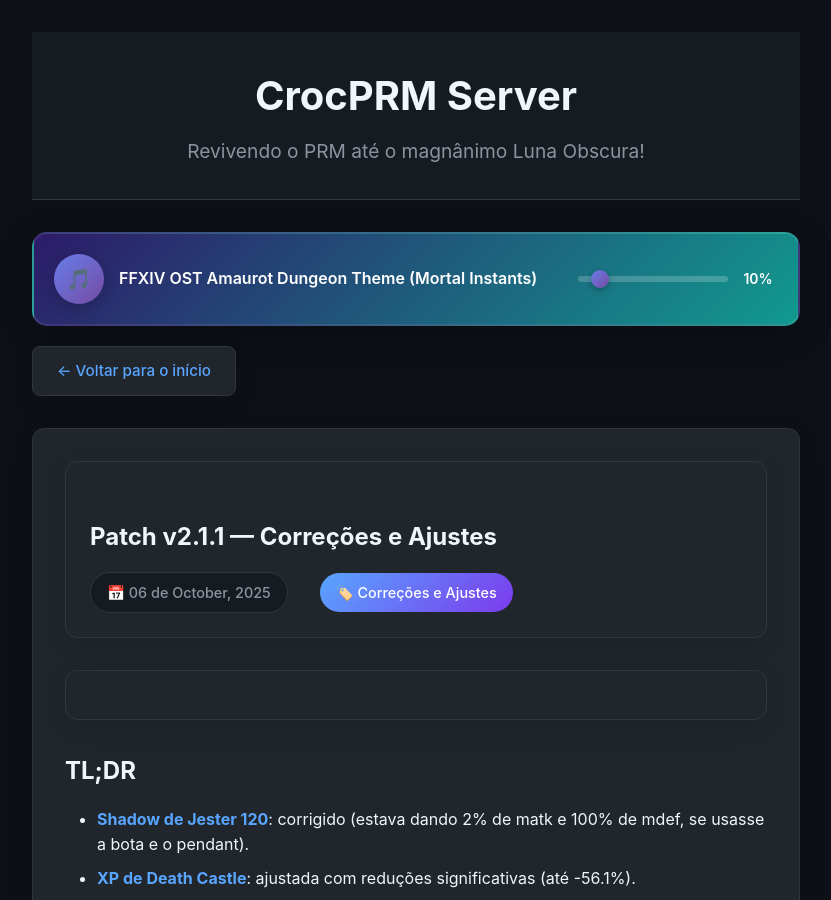
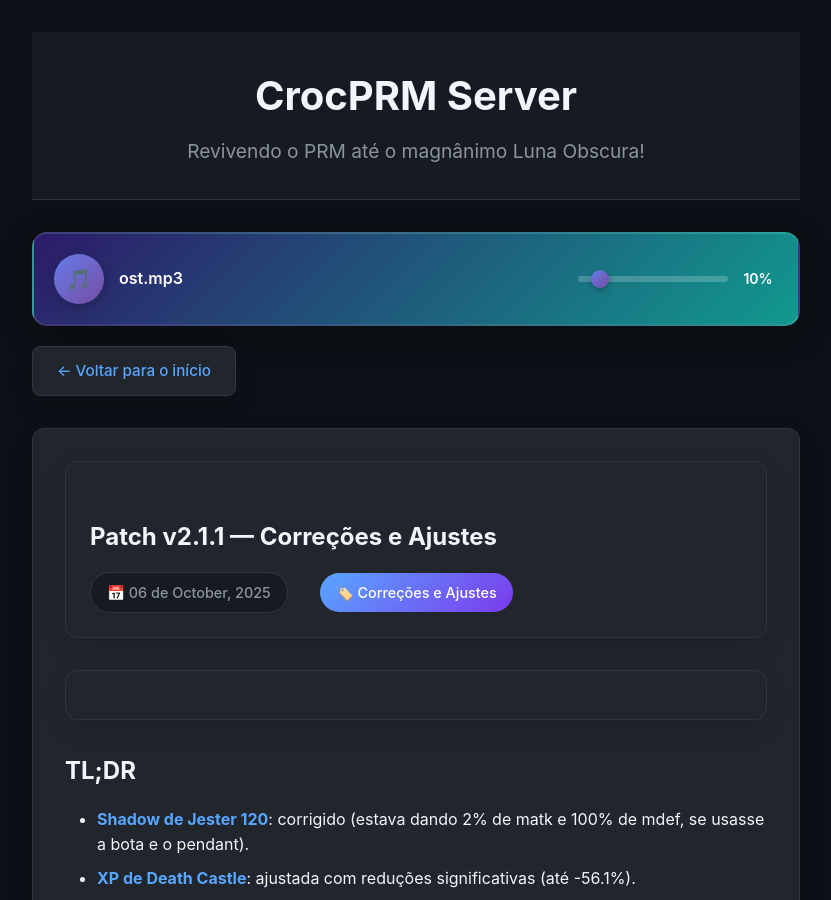
Before and after one commit to Concs93/CrocPRMsite, a Jekyll site: the page built from _posts/2025-10-06-v2-1-1.md, in a window 1280 px wide and 900 px high. Shown: the whole window, without its empty margins (224-1055 px from the left). Built offline with Jekyll 4.4.1, drawn with Linux system fonts in a browser that asks for light colours; some of the changed lines change nothing that is shown.

Commit message:
Update post.html

```diff
--- a/_layouts/post.html
+++ b/_layouts/post.html
@@ -10,14 +10,14 @@
     <div class="music-controls">
         <button id="playPauseBtn" class="music-btn">🎵</button>
         <div class="music-info">
-            <span id="musicTitle">FFXIV OST Amaurot Dungeon Theme (Mortal Instants)</span>
+            <span id="musicTitle">ost.mp3</span>
         </div>
         <div class="volume-control">
             <input type="range" id="volumeSlider" min="0" max="100" value="10">
             <span id="volumeDisplay">10%</span>
         </div>
     </div>
-</div>
+    </div>
 
 <div class="back-button-container">
     <a href="/CrocPRMsite/" class="back-button">
@@ -40,22 +40,69 @@
 </article>
 
 <script>
-// Music Player Controls
+// Music Player Controls (no cross-page sync, dynamic playlist)
 document.addEventListener('DOMContentLoaded', function() {
     const audio = document.getElementById('backgroundMusic');
     const playPauseBtn = document.getElementById('playPauseBtn');
     const volumeSlider = document.getElementById('volumeSlider');
     const volumeDisplay = document.getElementById('volumeDisplay');
+    const musicTitle = document.getElementById('musicTitle');
 
-    // Load saved state from localStorage
-    const savedVolume = localStorage.getItem('musicVolume');
-    const savedPlaying = localStorage.getItem('musicPlaying');
+    // Build playlist from Jekyll static files under assets/music
+    let playlist = [
+        {% assign tracks = site.static_files | where_exp: "f", "f.path contains '/assets/music/'" %}
+        {% for f in tracks %}
+            {% if f.extname == '.mp3' or f.extname == '.ogg' or f.extname == '.wav' %}
+            { title: '{{ f.name }}', src: '{{ f.path | prepend: site.baseurl }}' }{% if forloop.last == false %},{% endif %}
+            {% endif %}
+        {% endfor %}
+    ].filter(Boolean);
+    // Fallback: if Liquid didn't populate, build from current <source>
+    if (!playlist.length) {
+        const currentSourceEl = audio.querySelector('source');
+        if (currentSourceEl && currentSourceEl.getAttribute('src')) {
+            const url = currentSourceEl.getAttribute('src');
+            const fileName = url.split('/').pop() || 'music';
+            playlist = [{ title: fileName, src: url }];
+        }
+    }
 
-    // Set initial volume from saved state or default
-    const initialVolume = savedVolume ? parseFloat(savedVolume) : 0.1;
+    audio.loop = false;
+    let currentTrackIndex = 0;
+
+    function clampIndex(index) {
+        if (playlist.length === 0) return 0;
+        return ((index % playlist.length) + playlist.length) % playlist.length;
+    }
+
+    function loadTrack(index) {
+        if (playlist.length === 0) return;
+        currentTrackIndex = clampIndex(index);
+        const track = playlist[currentTrackIndex];
+        const sourceEl = audio.querySelector('source');
+        if (sourceEl) sourceEl.setAttribute('src', track.src);
+        audio.src = track.src;
+        audio.load();
+        if (musicTitle) musicTitle.textContent = track.title;
+    }
+
+    function nextTrack() {
+        if (playlist.length === 0) return;
+        const nextIndex = clampIndex(currentTrackIndex + 1);
+        loadTrack(nextIndex);
+        if (!audio.paused) {
+            audio.play().catch(() => {});
+        }
+    }
+
+    // Initial volume
+    const initialVolume = 0.1;
     audio.volume = initialVolume;
     volumeSlider.value = Math.round(initialVolume * 100);
     volumeDisplay.textContent = Math.round(initialVolume * 100) + '%';
+
+    // Initialize first track
+    loadTrack(0);
 
     // Force update display
     setTimeout(() => {
@@ -63,21 +110,13 @@
         volumeDisplay.textContent = Math.round(initialVolume * 100) + '%';
     }, 100);
 
-    // Auto-play with user interaction (browsers require this)
+    // Require user interaction before autoplay
     let hasUserInteracted = false;
-
     function enableAudio() {
         if (!hasUserInteracted) {
-            // Check if music was playing before
-            if (savedPlaying === 'true') {
-                audio.currentTime = parseFloat(localStorage.getItem('musicTime') || '0');
-                audio.play().catch(e => console.log('Auto-play prevented:', e));
-            }
             hasUserInteracted = true;
         }
     }
-
-    // Enable audio on first user interaction
     document.addEventListener('click', enableAudio, { once: true });
     document.addEventListener('keydown', enableAudio, { once: true });
 
@@ -86,11 +125,9 @@
         if (audio.paused) {
             audio.play();
             playPauseBtn.textContent = '⏸️';
-            localStorage.setItem('musicPlaying', 'true');
         } else {
             audio.pause();
             playPauseBtn.textContent = '🎵';
-            localStorage.setItem('musicPlaying', 'false');
         }
     });
 
@@ -99,30 +136,19 @@
         const volume = this.value / 100;
         audio.volume = volume;
         volumeDisplay.textContent = this.value + '%';
-        localStorage.setItem('musicVolume', volume.toString());
     });
 
     // Update button state based on audio state
     audio.addEventListener('play', function() {
         playPauseBtn.textContent = '⏸️';
-        localStorage.setItem('musicPlaying', 'true');
+    });
+    audio.addEventListener('pause', function() {
+        playPauseBtn.textContent = '🎵';
     });
 
-    audio.addEventListener('pause', function() {
-        playPauseBtn.textContent = '🎵';
-        localStorage.setItem('musicPlaying', 'false');
+    // Advance to next track when current ends
+    audio.addEventListener('ended', function() {
+        nextTrack();
     });
-
-    // Save current time every second
-    setInterval(function() {
-        if (!audio.paused) {
-            localStorage.setItem('musicTime', audio.currentTime.toString());
-        }
-    }, 1000);
-
-    // Set initial button state
-    if (savedPlaying === 'true') {
-        playPauseBtn.textContent = '⏸️';
-    }
 });
 </script>
```
